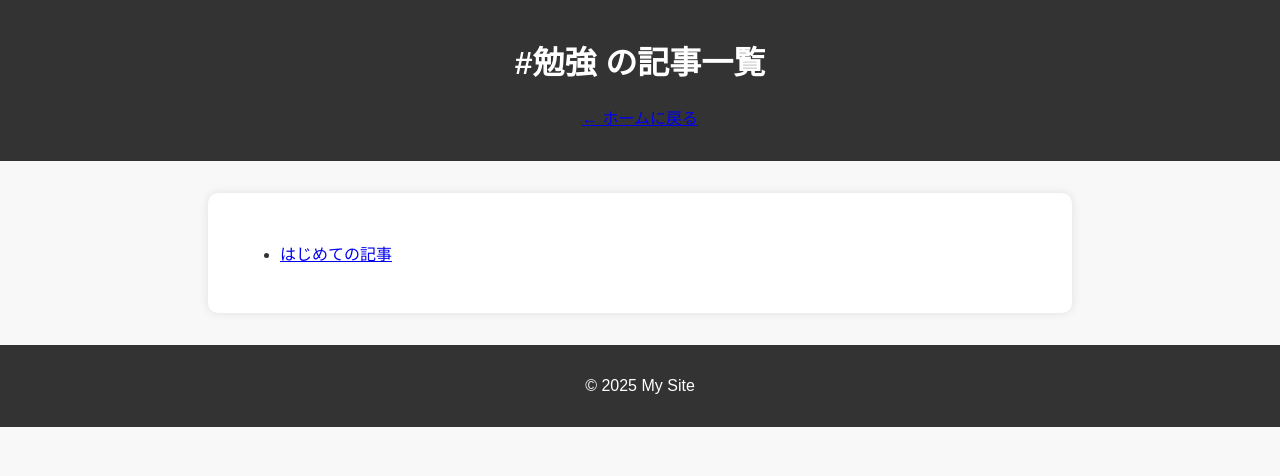
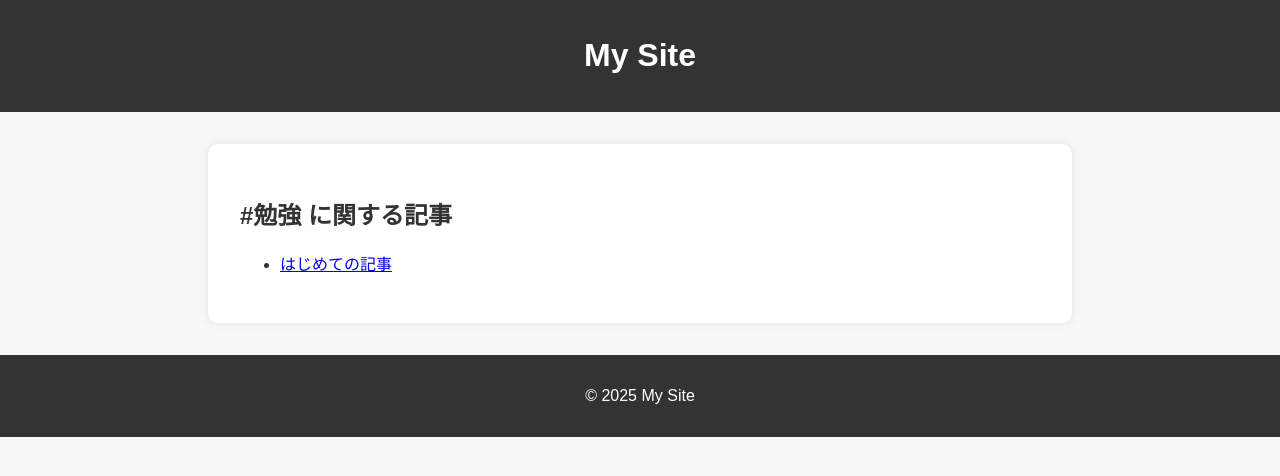
Before and after one commit to zawaforsns-jpg/brings.stopped.bucks, a plain HTML site: page tags/勉強.html in a window 1280 px wide. Drawn offline with Linux system fonts and the light colour scheme.

Commit message:
タグページの変更

```diff
--- a/tags/勉強.html
+++ b/tags/勉強.html
@@ -1,18 +1,17 @@
-<!-- ファイル名: 勉強.html -->
 <!DOCTYPE html>
 <html lang="ja">
 <head>
   <meta charset="UTF-8">
-  <title>#勉強 タグの記事一覧</title>
+  <title>#勉強 の記事一覧</title>
   <link rel="stylesheet" href="../style.css">
 </head>
 <body>
   <header>
-    <h1>#勉強 の記事一覧</h1>
-    <p><a href="../index.html">← ホームに戻る</a></p>
+    <h1><a href="../index.html" style="color:white; text-decoration:none;">My Site</a></h1>
   </header>
 
   <main>
+    <h2>#勉強 に関する記事</h2>
     <ul>
       <li><a href="../articles/article1.html">はじめての記事</a></li>
     </ul>
```
Also changed, not shown: index.html (+2 -1 lines).
